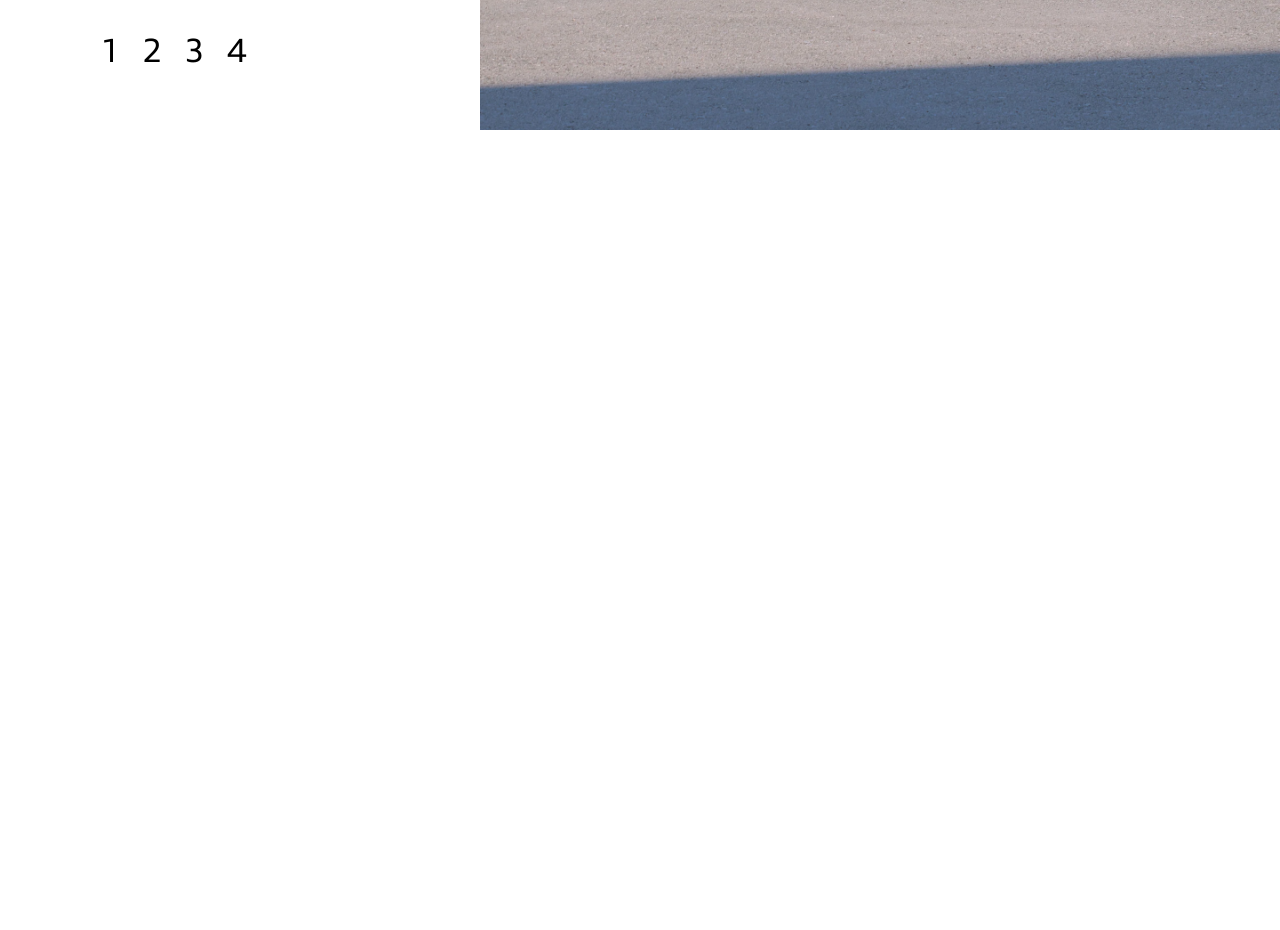
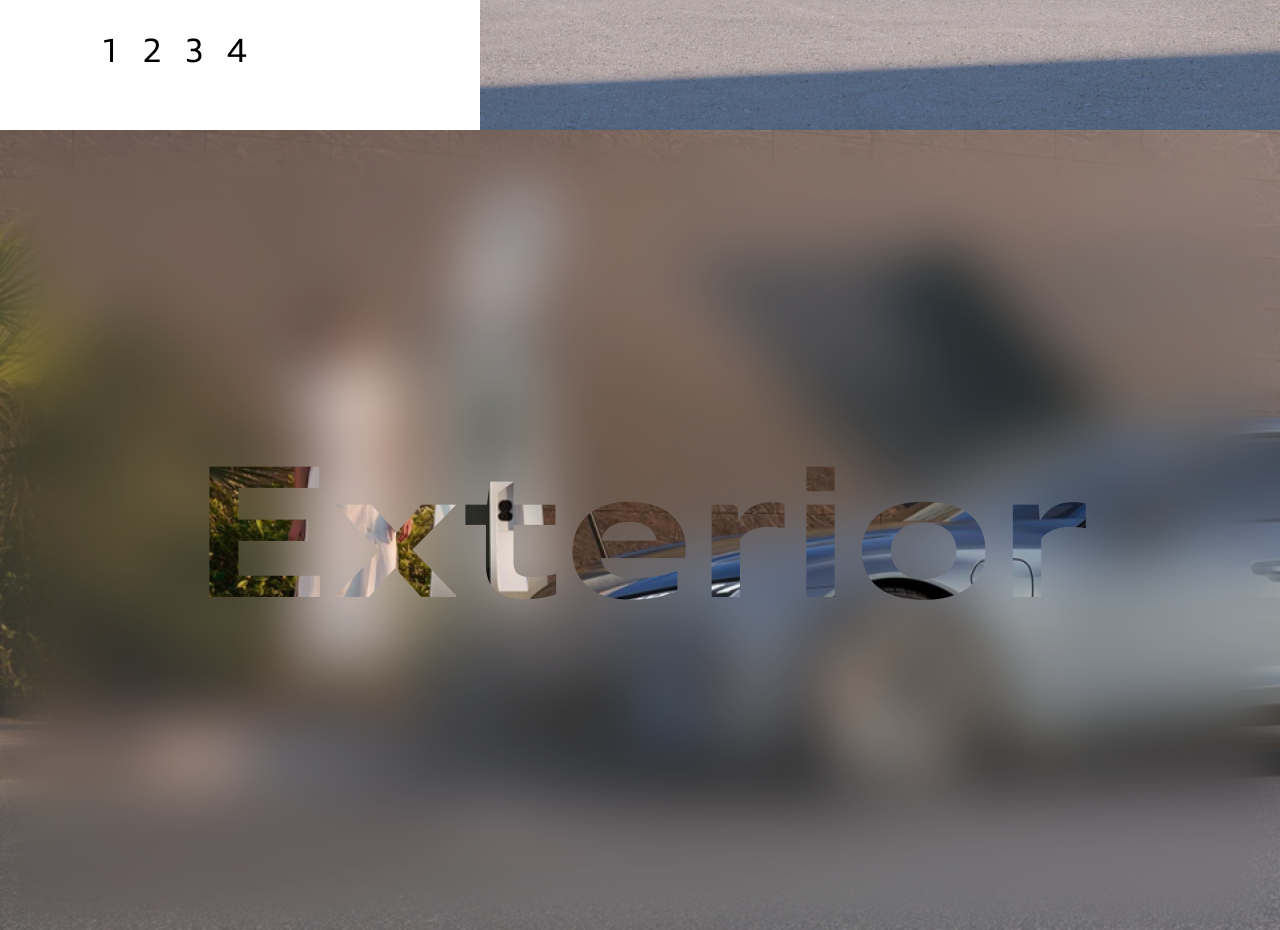
Before and after one commit to buryattvoydrug/audi, a React (Create React App) app: page / in a window 1280 px wide. Shown: the part 2560-3490 px from the top of the page. Before the commit the page ends 2690 px from the top, so only its background shows below. Built offline with nearby package versions, Linux system fonts and the light colour scheme; a web font is replaced by a local one.

Commit message:
static mask psge

```diff
--- a/src/App.js
+++ b/src/App.js
@@ -1,5 +1,6 @@
 import Footer from "./components/Footer";
 import Home from "./components/pages/Home";
+import MaskPage from "./components/pages/MaskPage";
 import SliderPage from "./components/pages/SliderPage";
 import Technic from "./components/pages/Technic";
 
@@ -11,6 +12,7 @@ function App() {
       <Technic/>
       <Footer/>
       <SliderPage/>
+      <MaskPage/>
     </>
   );
 }
--- /dev/null
+++ b/src/components/pages/MaskPage.js
@@ -0,0 +1,15 @@
+import React from 'react'
+
+import '../../scss/pages/MaskPage.scss'
+
+function MaskPage() {
+  return (
+    <>
+      <section className="mask-page">
+        <h1 className="mask__text">Exterior</h1>
+      </section>
+    </>
+  )
+}
+
+export default MaskPage
--- /dev/null
+++ b/src/scss/pages/MaskPage.scss
@@ -0,0 +1,41 @@
+@import '../Main.scss';
+.mask-page{
+  position: relative;
+  overflow: hidden;
+  width: 100vw;
+  height: 100vh;
+  background-image: url(/images/slider3.png) ;
+  background-size: cover;
+  z-index: 1;
+  .mask__text{
+    font-family: extendedbold;
+    width: 100%;
+    height: 100%;
+    display: flex;
+    align-items: center;
+    justify-content: center;
+    font-size: 180px;
+    -webkit-background-clip: text;
+    -webkit-text-fill-color: transparent;
+    z-index: 3;
+    background-image: url(/images/slider3.png);
+    background-size: cover;
+  }
+}
+.mask-page:before{
+  content:'';
+  position: absolute;
+  top:0;
+  z-index: -1;
+  width: 100%;
+  height: 100%;
+  background: rgba(255, 255, 255, 0.15);
+  backdrop-filter: blur(30px);
+}
+@media screen and (max-width:1023px){
+  .mask-page{
+    .mask__text{
+      font-size: 60px;
+    }
+  }
+}
```
Also changed, not shown: src/images/slider3.png (added), src/scss/Main.scss (line endings or trailing spaces), 1 other file (tests, documents, lock files or other folders).
